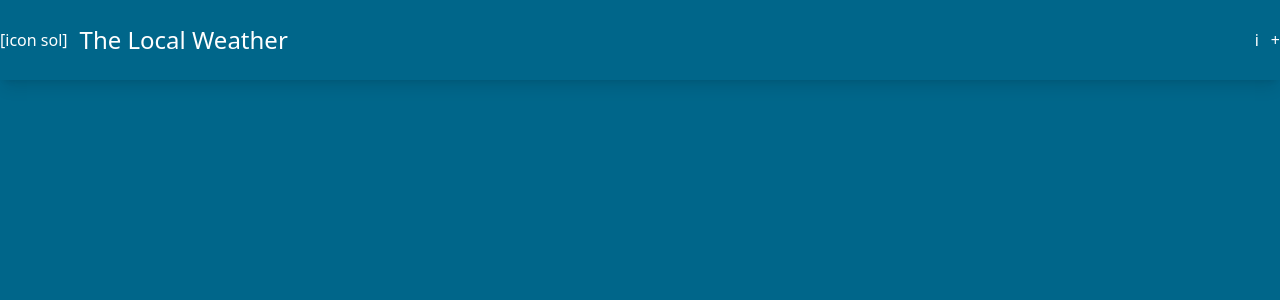
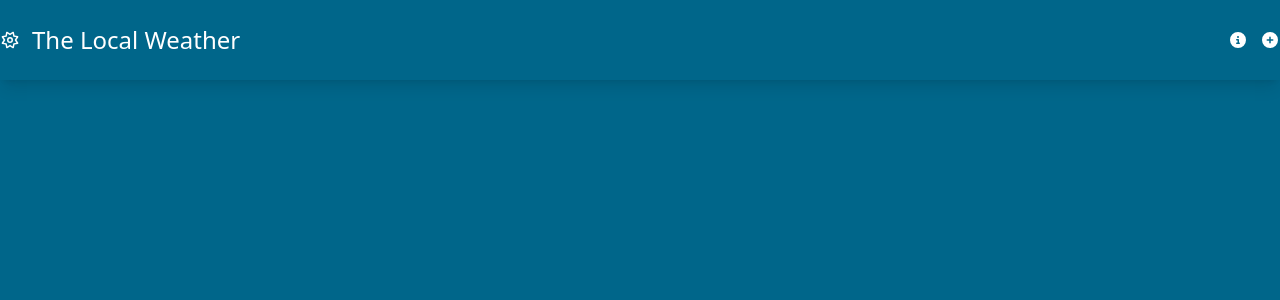
Before and after one commit to A-Marvulle/weather-app, a Vue app: page / in a window 1280 px wide. Shown: the top 300 px of the page. Built offline with nearby package versions, Linux system fonts and the light colour scheme; the HTML template or start-up script is replaced by a standard one.

Commit message:
feat: add fontawesome icons on navigation

```diff
--- a/package.json
+++ b/package.json
@@ -9,6 +9,11 @@
     "preview": "vite preview"
   },
   "dependencies": {
+    "@fortawesome/fontawesome-svg-core": "^7.2.0",
+    "@fortawesome/free-brands-svg-icons": "^7.2.0",
+    "@fortawesome/free-regular-svg-icons": "^7.2.0",
+    "@fortawesome/free-solid-svg-icons": "^7.2.0",
+    "@fortawesome/vue-fontawesome": "^3.1.3",
     "@tailwindcss/vite": "^4.1.18",
     "tailwindcss": "^4.1.18",
     "vue": "^3.5.25",
--- a/src/components/SiteNavigation.vue
+++ b/src/components/SiteNavigation.vue
@@ -1,22 +1,28 @@
 <template>
   <header class="stick top bg-weather-primary shadow-lg">
-        <nav class="container mx-auto flex flex-col sm:flex-row items-center gap-4 text-white py-6">
-            <RouterLink :to="{name: 'home'}">
+    <nav
+      class="container mx-auto flex flex-col sm:flex-row items-center gap-4 text-white py-6"
+    >
+      <RouterLink :to="{ name: 'home' }">
         <div class="flex items-center gap-3">
-                    [icon sol]
+          <font-awesome-icon icon="fa-regular fa-sun" />
+
           <h1 class="text-2xl my-0">The Local Weather</h1>
         </div>
       </RouterLink>
 
       <div class="flex gap-3 flex-1 justify-end">
-                <p class="hover:text-weather-secondary duration-150 cursor-pointer">i</p>
-                <p class="hover:text-weather-secondary duration-150 cursor-pointer">+</p>
+          <p class="hover:text-weather-secondary duration-150 cursor-pointer">
+            <font-awesome-icon icon="fa-solid fa-circle-info" />
+        </p>
+        <p class="hover:text-weather-secondary duration-150 cursor-pointer">
+            <font-awesome-icon icon="fa-solid fa-circle-plus" />
+        </p>
       </div>
     </nav>
-
   </header>
 </template>
 
 <script setup>
-import { RouterLink } from 'vue-router';
+import { RouterLink } from "vue-router";
 </script>
--- a/src/main.js
+++ b/src/main.js
@@ -2,9 +2,16 @@ import { createApp } from 'vue'
 import './style.css'
 import App from './App.vue'
 import router from "./router";
+import { library } from '@fortawesome/fontawesome-svg-core'
+import { faSun } from '@fortawesome/free-regular-svg-icons'
+import { faCirclePlus, faCircleInfo } from '@fortawesome/free-solid-svg-icons'
+import { FontAwesomeIcon } from '@fortawesome/vue-fontawesome'
+
+library.add(faSun, faCirclePlus, faCircleInfo);
 
 const app = createApp(App);
 
 app.use(router);
+app.component('font-awesome-icon', FontAwesomeIcon)
 
 app.mount("#app");
```
Also changed, not shown: 1 other file (tests, documents, lock files or other folders). Lines whose indentation alone changed are shown as unchanged.
